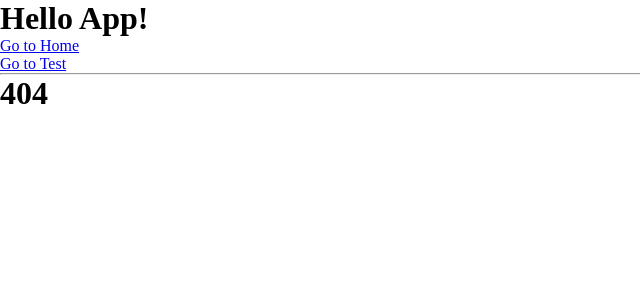
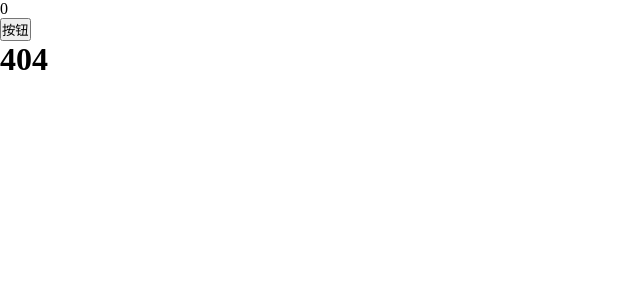
Before and after one commit to Jocoboy/vue-apps, a Vue app: page / in a window 1280 px wide. Before the commit this address had no page. Shown: the top 300 px of the page, without its empty margins (0-640 px from the left). Built offline with nearby package versions, Linux system fonts and the light colour scheme.

Commit message:
:sparkles:Use hooks.

```diff
--- a/src/App.vue
+++ b/src/App.vue
@@ -1,16 +1,6 @@
 <template>
-  <h1>Hello App!</h1>
-  <!-- <h1>当前路由信息：{{ $route }}</h1> -->
-
-  <!--使用 router-link 组件进行导航 -->
-  <!--通过传递 `to` 来指定链接 -->
-  <ol>
-    <li><router-link to="/">Go to Home</router-link></li>
-    <li><router-link to="/test">Go to Test</router-link></li>
-  </ol>
-
-  <hr />
-
+  <p>{{ num }}</p>
+  <button @click="increment">按钮</button>
   <!-- 路由出口 -->
   <!-- 路由匹配到的组件将渲染在这里 -->
   <router-view />
@@ -18,6 +8,9 @@
 
 
 <script setup>
+import useCounter from './hooks/useCounter';
+
+const { num, doubles, increment } = useCounter();
 
 </script>
 
--- /dev/null
+++ b/src/hooks/useCounter.js
@@ -0,0 +1,15 @@
+import { ref, computed } from 'vue';
+
+export default function useCounter() {
+  const num = ref(0);
+
+  const doubles = computed(() => num.value * 2);
+
+    const increment = () => num.value++;
+
+    return {
+        num,
+        doubles,
+        increment
+    }
+}
```
